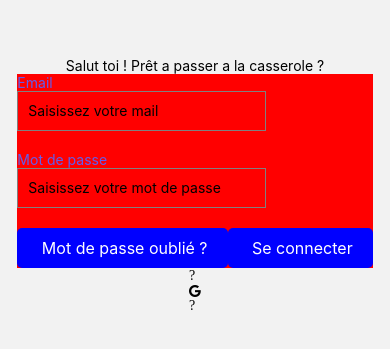
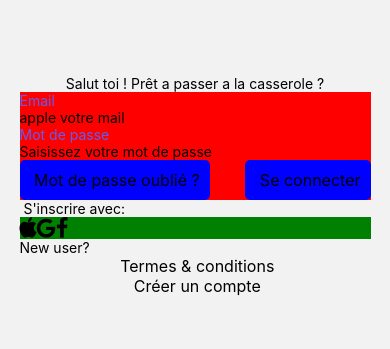
Before and after one commit to nat0490/Chefs-Frontend, a React Native app: screen /Sign_in in a window 390 px wide. Shown: the part 237-586 px from the top of the page. Built offline with nearby package versions, Linux system fonts and the light colour scheme.

Commit message:
sign in page

```diff
--- a/screens/SignInScreen.tsx
+++ b/screens/SignInScreen.tsx
@@ -25,7 +25,7 @@ export default function App() {
             <Text style={styles.label}>Email</Text>
             <TextInput
             style={styles.input}
-            placeholder= 'Saisissez votre mail'
+            placeholder= 'apple votre mail'
             keyboardType='email-address'
           />
           </View>
@@ -52,12 +52,27 @@ export default function App() {
         </View>
 
         {/* Icons de connexion */}
+        <View style={styles.iconContainer}>
+          <View>
+            <Text> S'inscrire avec:</Text>
+          </View>
+          <View style={styles.iconsSign}>
+            <FontAwesome name='apple' size={22} />
+            <FontAwesome name='google' size={22} />
+        <FontAwesome name='facebook' size={22} />
+        </View>
         <View>
-        <FontAwesome name='apple1' size='10'  />
-        <FontAwesome name='google' size='10'  />
-        <FontAwesome name='facebook-with-circle' size='10'  />
+          <Text>New user?</Text>
+          <TouchableOpacity style={styles.bottomButton}>
+            <Text style={styles.buttonText}> Termes & conditions</Text>
+          </TouchableOpacity>
+          <TouchableOpacity style={styles.bottomButton} >
+            <Text style={styles.buttonText}> Créer un compte</Text>
+          </TouchableOpacity>
+        </View>
 
         </View>
+
     </KeyboardAvoidingView>
   );
 }
@@ -65,43 +80,61 @@ export default function App() {
 
 
 const styles = StyleSheet.create({
+  // général
   container: {
     flex: 1,
     alignItems: 'center',
     justifyContent: 'center',
   },
-  input: {
-    height: 40,
-    borderColor: 'gray',
-    borderWidth: 1,
-    marginBottom: 20,
-    paddingHorizontal: 10,
-    width: '100%',
+  contentContainer: {
+    backgroundColor: 'red',
+    width: '90%'
   },
-  contentContainer: {
-    backgroundColor: 'red'
-  },
+
+  // email & mot de passe
+
   inputContainer : {
     width: '70%',
    backgroundColor :'red',
    },
-   containerButton: {
-    flexDirection: 'row',
-    justifyContent: 'space-between',
-  },
    label: {
     fontSize: 14,
     color: "#615DEC"
   },
-  button: {
-    backgroundColor: 'blue',
-    paddingVertical: 10,
-    paddingHorizontal: 20,
-    borderRadius: 5,
-  },
+
+  // Boutons forgot password + Se connecter
   buttonText: {
     color: 'white',
     fontSize: 16,
     textAlign: 'center',
   },
+  containerButton: {
+    flexDirection: 'row',
+    justifyContent: 'space-between',
+  },
+  button: {
+    backgroundColor: 'blue',
+    paddingVertical: 10,
+    paddingHorizontal: 10,
+    borderRadius: 5,
+  },
+  iconsSign: {
+    flexDirection: 'row',
+    backgroundColor:'green',
+    width: '100%'
+  },
+
+   // icon de connexion
+  iconContainer : {
+    marginHorizontal: 30,
+    flexDirection: 'column',
+    width: '90%'
+  },
+  iconStyle: {
+    marginHorizontal: 10,
+  },
+    buttonText: {
+      fontSize: 16,
+      textAlign: 'center',
+    },
 });
```
Also changed, not shown: 1 other file (tests, documents, lock files or other folders).
